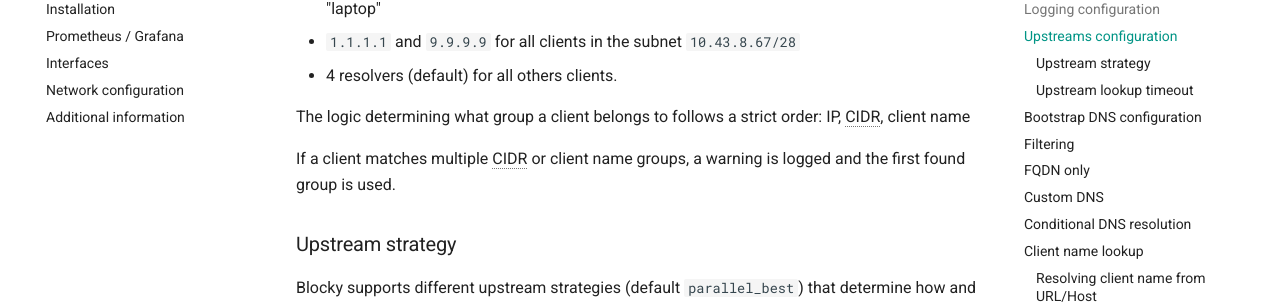
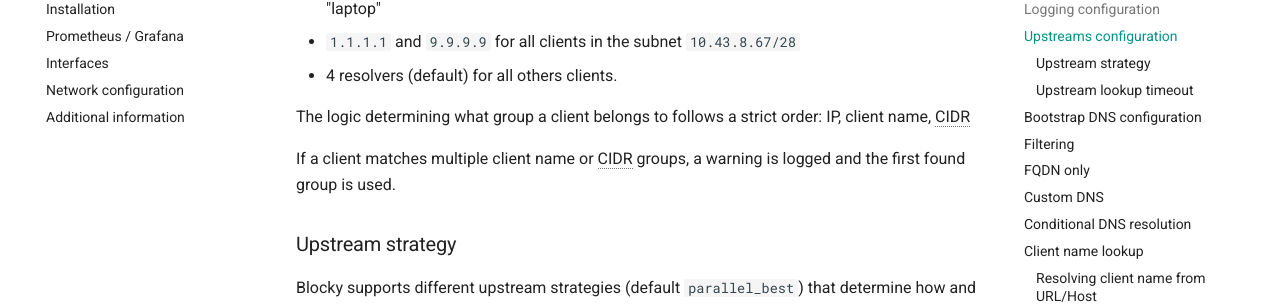
Before and after one commit to 0xERR0R/blocky, an MkDocs documentation site: the page built from docs/configuration.md, in a window 1280 px wide and 900 px high, scrolled down 4008 px. Shown: the part 153-457 px from the top of the window. Built offline with MkDocs 1.6.1 and Material for MkDocs 9.7.7, drawn with Linux system fonts in a browser that asks for light colours; comment, search, counter and statistics services are not loaded; the version menu is left out.

```diff
--- a/docs/configuration.md
+++ b/docs/configuration.md
@@ -129,9 +129,9 @@ The above example results in:
 - `1.1.1.1` and `9.9.9.9` for all clients in the subnet `10.43.8.67/28`
 - 4 resolvers (default) for all others clients.
 
-The logic determining what group a client belongs to follows a strict order: IP, CIDR, client name
+The logic determining what group a client belongs to follows a strict order: IP, client name, CIDR
 
-If a client matches multiple CIDR or client name groups, a warning is logged and the first found group is used.
+If a client matches multiple client name or CIDR groups, a warning is logged and the first found group is used.
 
 ### Upstream strategy
 
```
Also changed, not shown: 1 other file.
